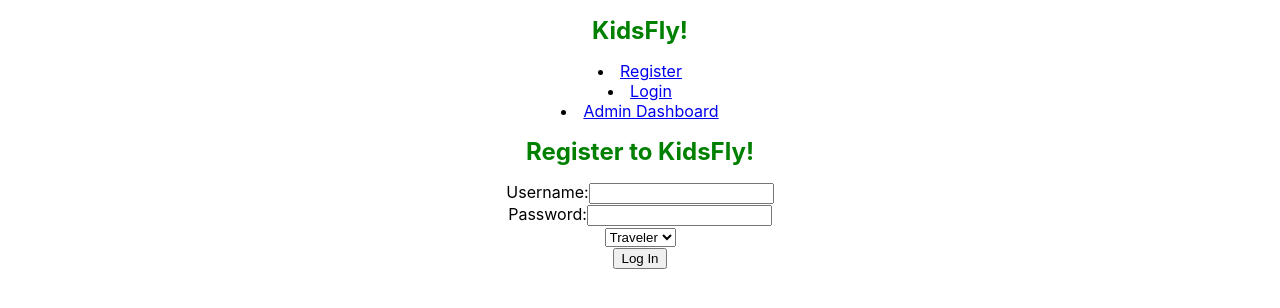
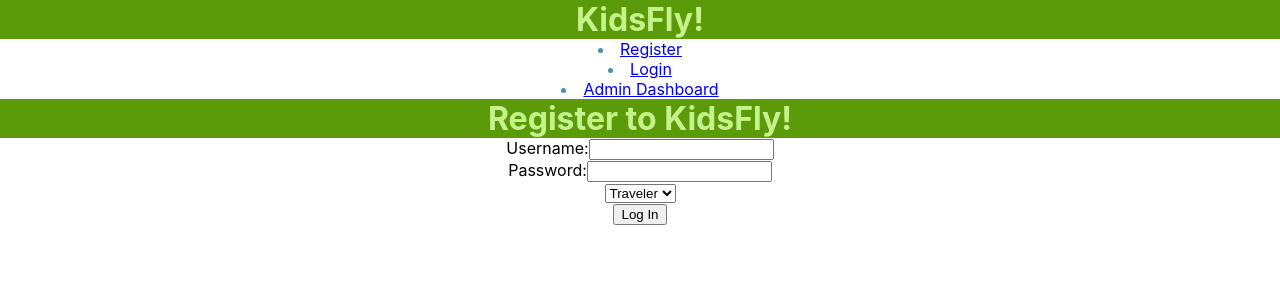
Before and after one commit to KidsFly-BuildWeek/FrontEnd, a React (Create React App) app in the folder frontend2/: page /register in a window 1280 px wide. Shown: the top 308 px of the page. Built offline with nearby package versions, Linux system fonts and the light colour scheme.

Commit message:
added the new styling sheet

```diff
--- a/frontend2/src/App.js
+++ b/frontend2/src/App.js
@@ -2,7 +2,7 @@ import React from 'react';
 import { Route, Switch, Link } from "react-router-dom";
 
 import './App.css';
-import { Big } from './components/AdminSC'
+import { Big, Listed } from './components/Styling'
 import AdminLogin from './components/AdminLogin';
 import AdminRegister from './components/AdminRegister';
 import PrivateRoute from './components/PrivateRoute';
@@ -19,15 +19,15 @@ function App() {
 
     <div className="App">
       <Big> KidsFly! </Big>
-      <li>
+      <Listed>
         <Link to="/register">Register</Link><br></br>
-      </li>
-      <li>
+      </Listed>
+      <Listed>
         <Link to="/login">Login</Link><br></br>
-      </li>
-      <li>
+      </Listed>
+      <Listed>
         <Link to="/admin">Admin Dashboard</Link>
-      </li>
+      </Listed>
 
       <Switch>
         <Route exact path="/login" component={AdminLogin} />
--- a/frontend2/src/components/AdminRegister.js
+++ b/frontend2/src/components/AdminRegister.js
@@ -2,7 +2,7 @@
 import React from "react";
 import { useForm } from "react-hook-form";
 import { axiosWithAuth } from '../utils/axiosWithAuth'
-import { Big } from './AdminSC'
+import { Big, } from './Styling'
 const AdminLogin = (props) => {
   const { register, handleSubmit, reset } = useForm();
   const onSubmit = (data) => {
--- a/frontend2/src/components/AdminSC.js
+++ b/frontend2/src/components/AdminSC.js
@@ -11,16 +11,15 @@ export const CardWrapper = styled.div`
   border-radius: 5px;
 `;
 
-const CardHeader = styled.header`
+export const CardHeader = styled.header`
   padding-top: 32px;
   padding-bottom: 32px;
 `;
 
-export const Big = styled.h1`
+export const CardHeading = styled.h1`
   font-size: 24px;
   font-weight: bold;
   text-align: center;
-  color:green;
 `;
 
 export const CardBody = styled.div`
--- /dev/null
+++ b/frontend2/src/components/Styling.js
@@ -0,0 +1,13 @@
+import styled from 'styled-components';
+const greens = ['#C6F28B', '#AFEB60', '#96DB3C', '#7AC815', '#5B9B09']
+const blues = ['77B3C9', '#4A8FAA', '#2E7A96', '#14698A', '#0A506B']
+const darker = ['#7CD79E', '#4FC079', '#30AE5F', '#119F46', '#077B32']
+export const Big = styled.h1`
+color:${greens[0]};
+background-color:${greens[4]};
+margin:0;
+`;
+export const Listed = styled.li`
+color:${blues[1]}
+
+`
```
